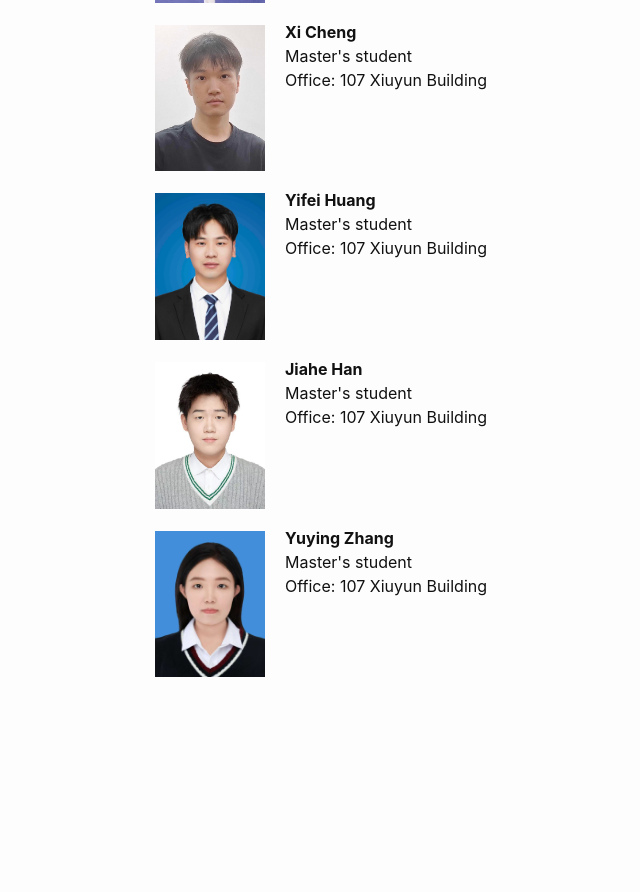
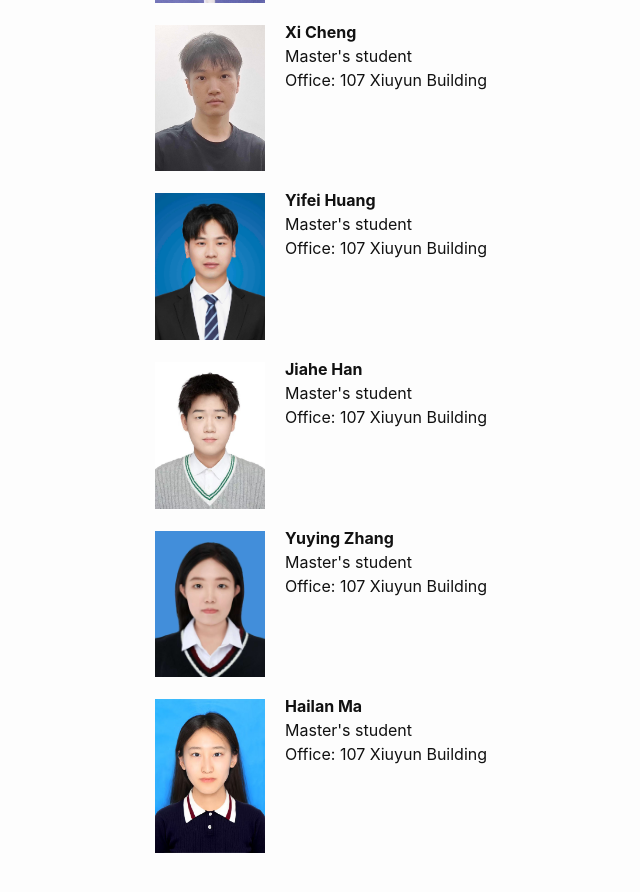
Before and after one commit to chaosonglab/chaosonglab.github.io, a Jekyll site: the page built from people.md, in a window 1280 px wide and 900 px high, scrolled down 1339 px. Shown: the top 892 px of the window, without its empty margins (117-757 px from the left). Built offline with Jekyll 4.4.1, drawn with Linux system fonts in a browser that asks for light colours; before the commit the page ends 2063 px from its top, so only the background shows below that.

Commit message:
Update people.md

```diff
--- a/people.md
+++ b/people.md
@@ -88,3 +88,10 @@ Office: 107 Xiuyun Building <br>
 Master's student<br>
 Office: 107 Xiuyun Building <br>
 <br clear="left"/></p>
+
+<p><img align="left" src="/files/Ma_HL_profile.jpg" width="110" style="margin:5px 20px 2px 2px;"/>
+
+<b>Hailan Ma</b><br>
+Master's student<br>
+Office: 107 Xiuyun Building <br>
+<br clear="left"/></p>
```
